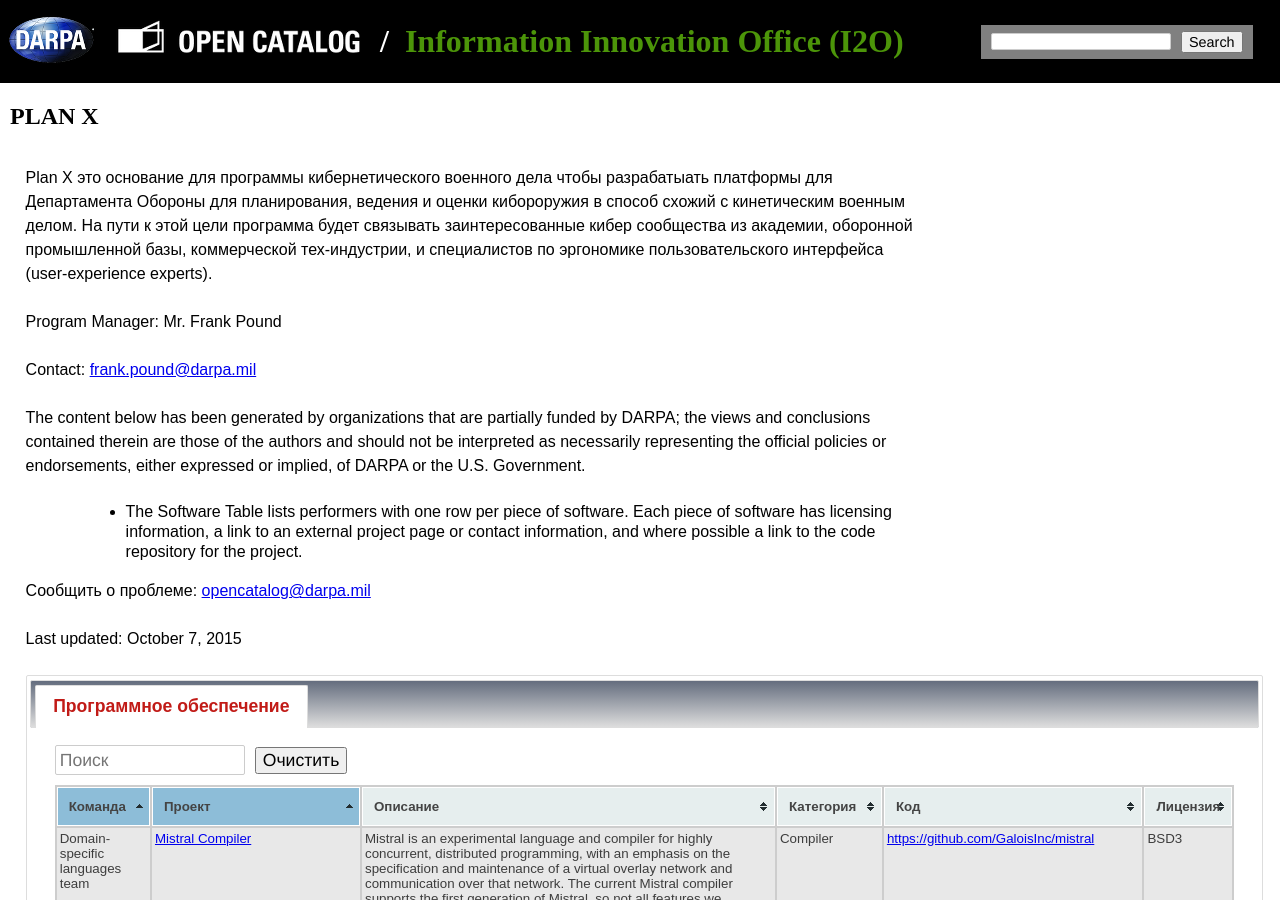
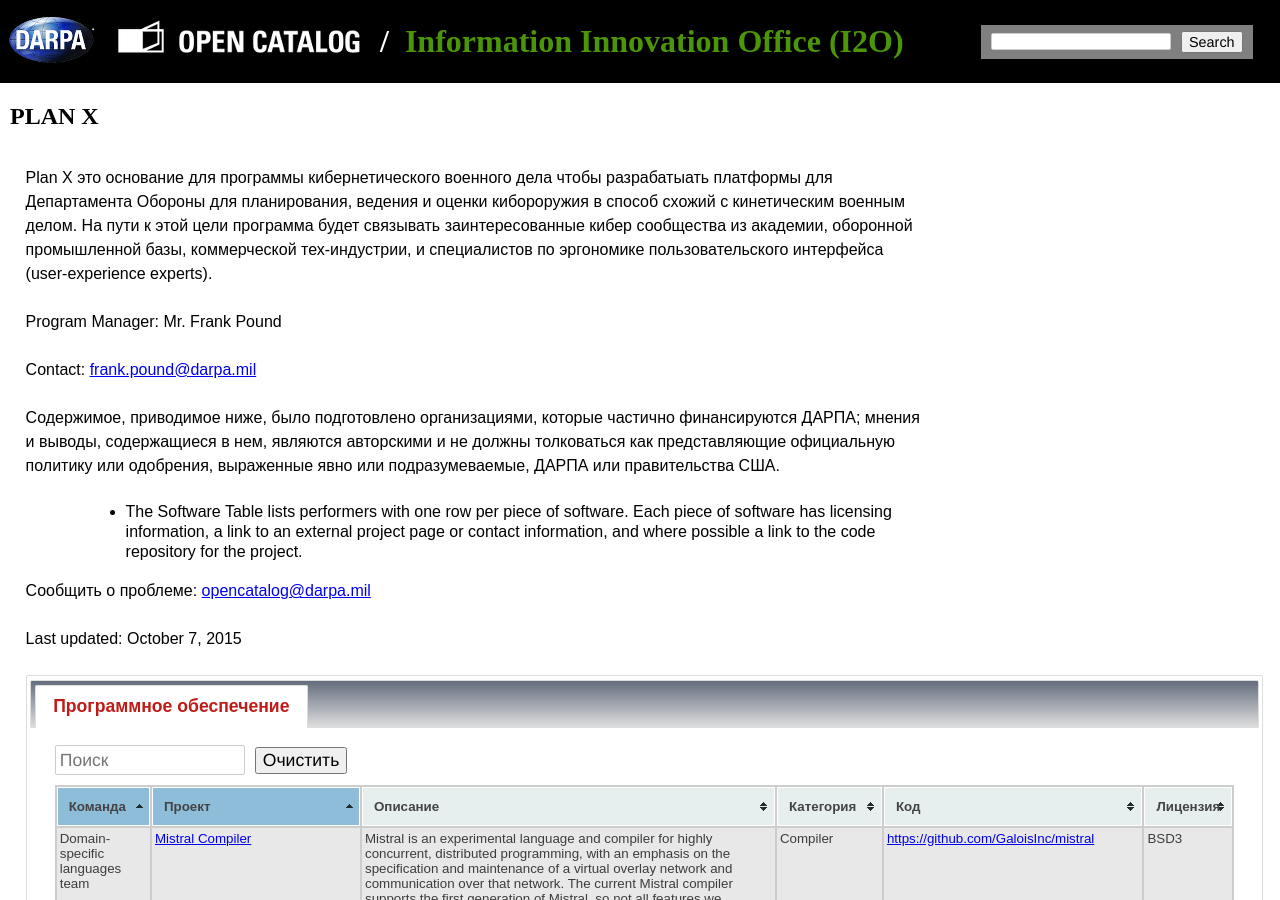
Before and after one commit to kant2002/darpa-ru, a Jekyll site: the page built from ru/PLANX.html, in a window 1280 px wide and 900 px high. Built offline with Jekyll 4.4.1, drawn with Linux system fonts in a browser that asks for light colours.

Commit message:
New translations PLANX.html (Russian)

```diff
--- a/ru/PLANX.html
+++ b/ru/PLANX.html
@@ -13,7 +13,7 @@
     </p>
     <p>Contact: <a href='mailto:frank.pound@darpa.mil'>frank.pound@darpa.mil</a>
     <p>
-    <p>The content below has been generated by organizations that are partially funded by DARPA; the views and conclusions contained therein are those of the authors and should not be interpreted as necessarily representing the official policies or endorsements, either expressed or implied, of DARPA or the U.S. Government.</p><ul><li>The Software Table lists performers with one row per piece of software. Each piece of software has licensing information, a link to an external project page or contact information, and where possible a link to the code repository for the project.</li></ul>
+    <p>Содержимое, приводимое ниже, было подготовлено организациями, которые частично финансируются ДАРПА; мнения и выводы, содержащиеся в нем, являются авторскими и не должны толковаться как представляющие официальную политику или одобрения, выраженные явно или подразумеваемые, ДАРПА или правительства США.</p><ul><li>The Software Table lists performers with one row per piece of software. Each piece of software has licensing information, a link to an external project page or contact information, and where possible a link to the code repository for the project.</li></ul>
     <p>Сообщить о проблеме: <a href="mailto:opencatalog@darpa.mil">opencatalog@darpa.mil</a>
     </p>
     <p>Last updated: October 7, 2015</p></div><div id='dialog'></div><div id='tabs' class='table-tabs'>
```
